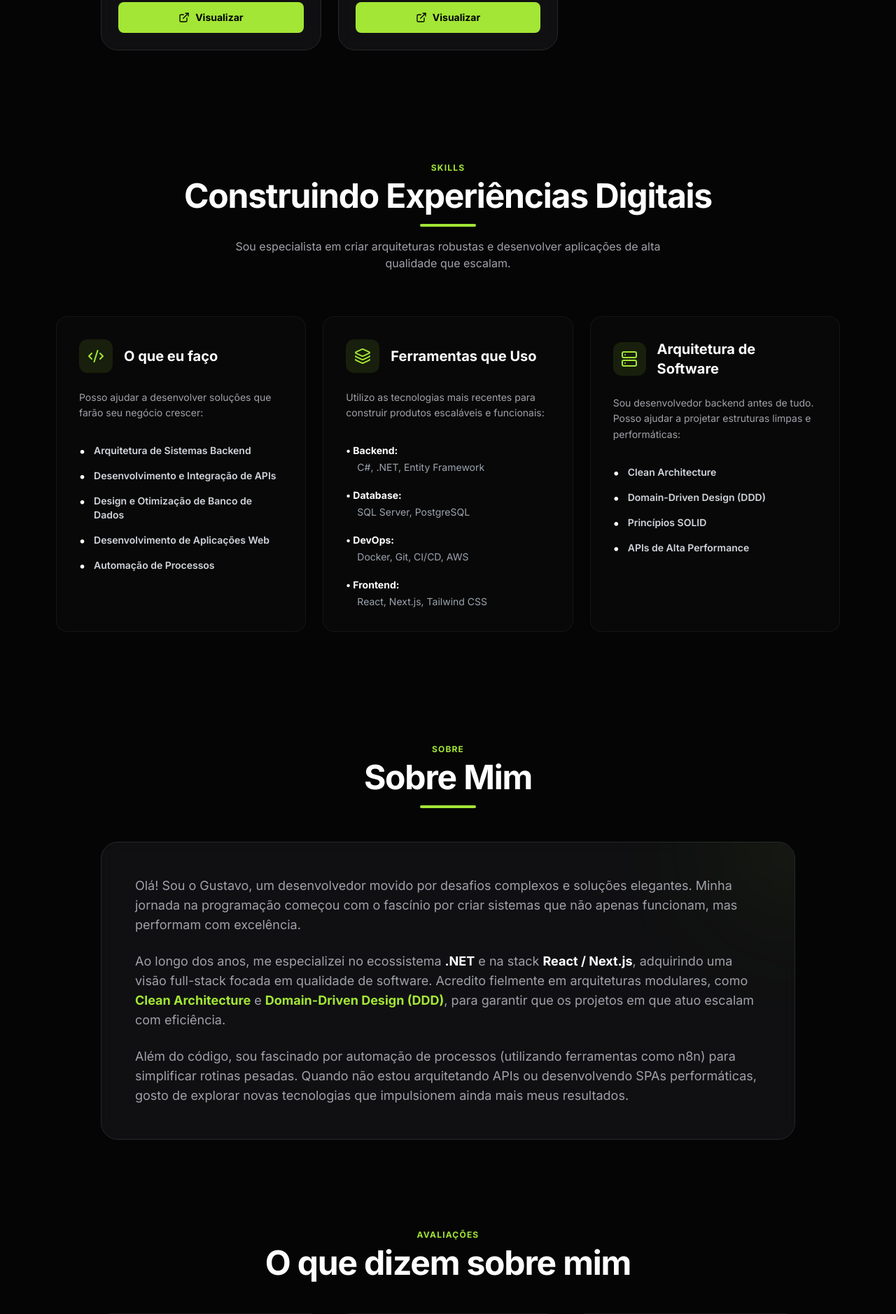
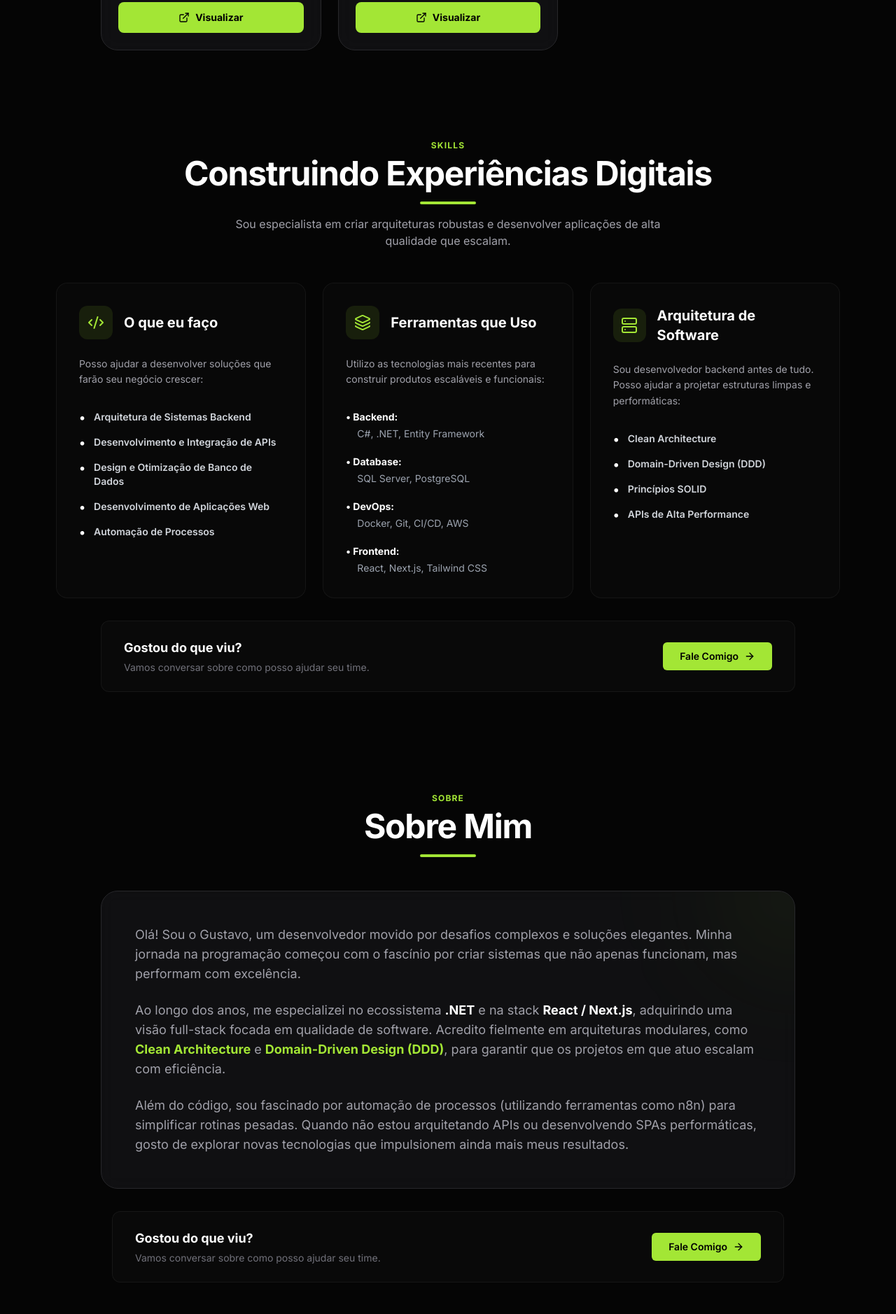
Before and after one commit to Gustavo-Resende/Portfolio, a Next.js app: page / in a window 1280 px wide. Shown: the part 1840-3718 px from the top of the page at 70% size. Built offline with nearby package versions, Linux system fonts and the light colour scheme.

Commit message:
style: Standardize section spacing and add inline CTAs
Normalize all home page sections to py-16 for consistent vertical
rhythm. Add inline CTA banners to Skills and About sections.
Update social media links with correct URLs.

```diff
--- a/src/components/About.tsx
+++ b/src/components/About.tsx
@@ -2,6 +2,7 @@
 
 import { motion } from "framer-motion";
 import { useLanguage } from "@/i18n/LanguageContext";
+import { ContactCTA } from "./ContactCTA";
 
 export function About() {
   const { t } = useLanguage();
@@ -31,6 +32,8 @@ export function About() {
           <p dangerouslySetInnerHTML={{ __html: t.about.p3 }} />
         </motion.div>
       </div>
+
+      <ContactCTA variant="inline" />
     </section>
   );
 }
--- a/src/components/Hero.tsx
+++ b/src/components/Hero.tsx
@@ -80,10 +80,10 @@ export function Hero() {
         <div className="flex sm:hidden w-16 h-px bg-white/10 my-2"></div>
 
         <div className="flex items-center justify-center gap-8 sm:gap-5 text-white/60">
-          <a href="https://github.com/SeuGithub" target="_blank" rel="noreferrer" className="hover:text-white transition-colors">
+          <a href="https://github.com/Gustavo-Resende" target="_blank" rel="noreferrer" className="hover:text-white transition-colors">
             <Github className="w-7 h-7 sm:w-5 sm:h-5" />
           </a>
-          <a href="https://linkedin.com/in/SeuLinkedIn" target="_blank" rel="noreferrer" className="hover:text-white transition-colors">
+          <a href="https://www.linkedin.com/in/gustavo-resende-90a110231" target="_blank" rel="noreferrer" className="hover:text-white transition-colors">
             <Linkedin className="w-7 h-7 sm:w-5 sm:h-5" />
           </a>
         </div>
--- a/src/components/Skills.tsx
+++ b/src/components/Skills.tsx
@@ -3,13 +3,14 @@
 import { motion } from "framer-motion";
 import { useLanguage } from "@/i18n/LanguageContext";
 import { Server, Code2, Layers } from "lucide-react";
+import { ContactCTA } from "./ContactCTA";
 
 export function Skills() {
   const { t } = useLanguage();
 
   return (
-    <section className="py-24 relative z-10 w-full max-w-6xl mx-auto px-4" id="skills">
-      <div className="mb-16 flex flex-col items-center text-center">
+    <section className="py-16 relative z-10 w-full max-w-6xl mx-auto px-4" id="skills">
+      <div className="mb-12 flex flex-col items-center text-center">
         <span className="text-lime-primary text-xs font-bold tracking-widest uppercase mb-2 block">
           {t.skills.eyebrow}
         </span>
@@ -111,6 +112,8 @@ export function Skills() {
         </motion.div>
 
       </div>
+
+      <ContactCTA variant="inline" />
     </section>
   );
 }
```
